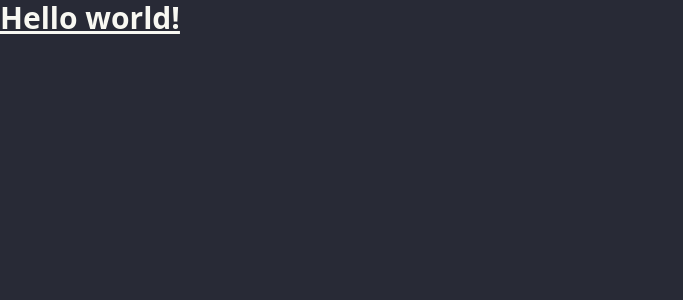
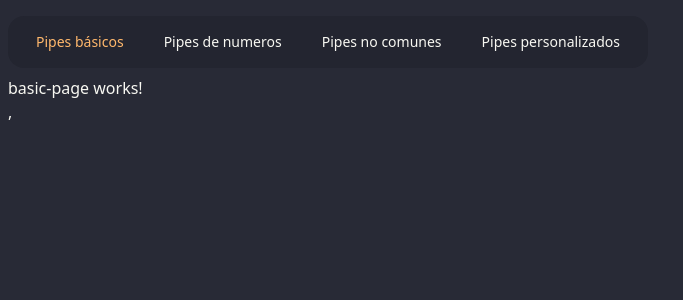
Before and after one commit to ljsuarez7/AngularCeroExperto2025PipesApp, an Angular app: page /basic in a window 1280 px wide. Before the commit this address led to /. Shown: the top 300 px of the page, without its empty margins (0-683 px from the left). Built offline with nearby package versions, Linux system fonts and the light colour scheme.

Commit message:
Creación de rutas y menu para navegar entre ellas

```diff
--- a/src/app/app.component.html
+++ b/src/app/app.component.html
@@ -1,3 +1,7 @@
-<h1 class="text-3xl font-bold underline">
-  Hello world!
-</h1>
+<main class="mx-auto max-w-7xl p-2">
+
+  <app-navbar />
+
+  <router-outlet />
+
+</main>
--- a/src/app/app.component.ts
+++ b/src/app/app.component.ts
@@ -1,9 +1,10 @@
 import { Component } from '@angular/core';
 import { RouterOutlet } from '@angular/router';
+import { NavbarComponent } from "./components/navbar/navbar.component";
 
 @Component({
   selector: 'app-root',
-  imports: [RouterOutlet],
+  imports: [RouterOutlet, NavbarComponent],
   templateUrl: './app.component.html',
   styleUrl: './app.component.css'
 })
--- a/src/app/app.routes.ts
+++ b/src/app/app.routes.ts
@@ -1,3 +1,28 @@
 import { Routes } from '@angular/router';
 
-export const routes: Routes = [];
+export const routes: Routes = [
+  {
+    path: 'basic',
+    title: 'Pipes básicos',
+    loadComponent: () => import('./pages/basic-page/basic-page.component'),
+  },
+  {
+    path: 'numbers',
+    title: 'Pipes de numeros',
+    loadComponent: () => import('./pages/numbers-page/numbers-page.component'),
+  },
+  {
+    path: 'uncommon',
+    title: 'Pipes no comunes',
+    loadComponent: () => import('./pages/uncommon-page/uncommon-page.component'),
+  },
+  {
+    path: 'custom',
+    title: 'Pipes personalizados',
+    loadComponent: () => import('./pages/custom-page/custom-page.component'),
+  },
+  {
+    path: '**',
+    redirectTo: 'basic'
+  }
+];
--- /dev/null
+++ b/src/app/components/navbar/navbar.component.html
@@ -0,0 +1,9 @@
+<ul class="menu menu-horizontal bg-base-200 rounded-box my-2">
+  @for (route of routes; track route.path) {
+    @if (route.path !== '**') {
+      <li class="px-1">
+        <a [routerLink]="route.path" routerLinkActive="text-accent">{{route.title}}</a>
+      </li>
+    }
+  }
+</ul>
--- /dev/null
+++ b/src/app/components/navbar/navbar.component.ts
@@ -0,0 +1,17 @@
+import { Component } from '@angular/core';
+import { routes } from '../../app.routes';
+import { RouterLink, RouterLinkActive } from '@angular/router';
+
+@Component({
+  selector: 'app-navbar',
+  imports: [RouterLink, RouterLinkActive],
+  templateUrl: './navbar.component.html',
+})
+export class NavbarComponent {
+
+  routes = routes.map(route => ({
+    title: route.title ?? '',
+    path: route.path ?? ''
+  }));
+
+}
```
